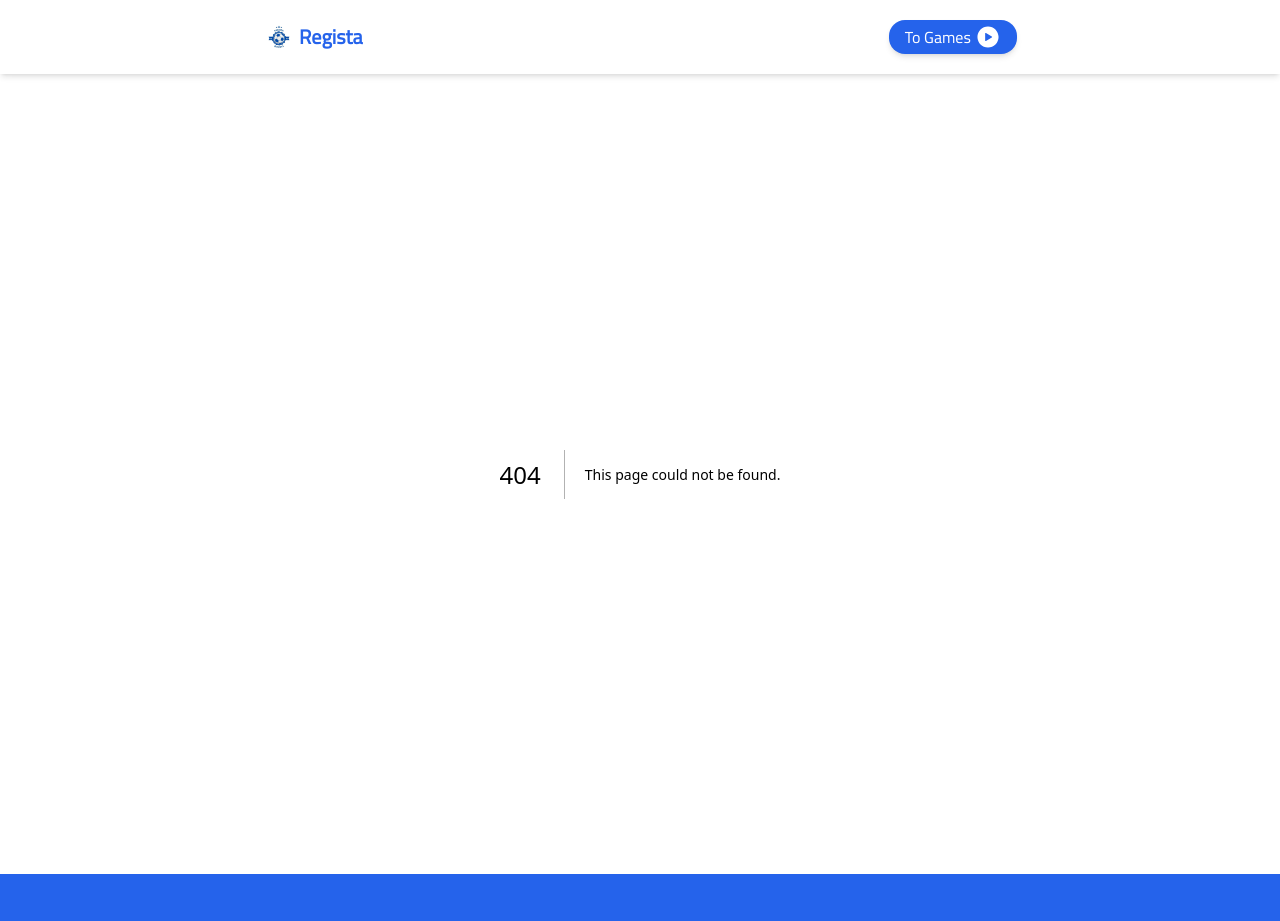
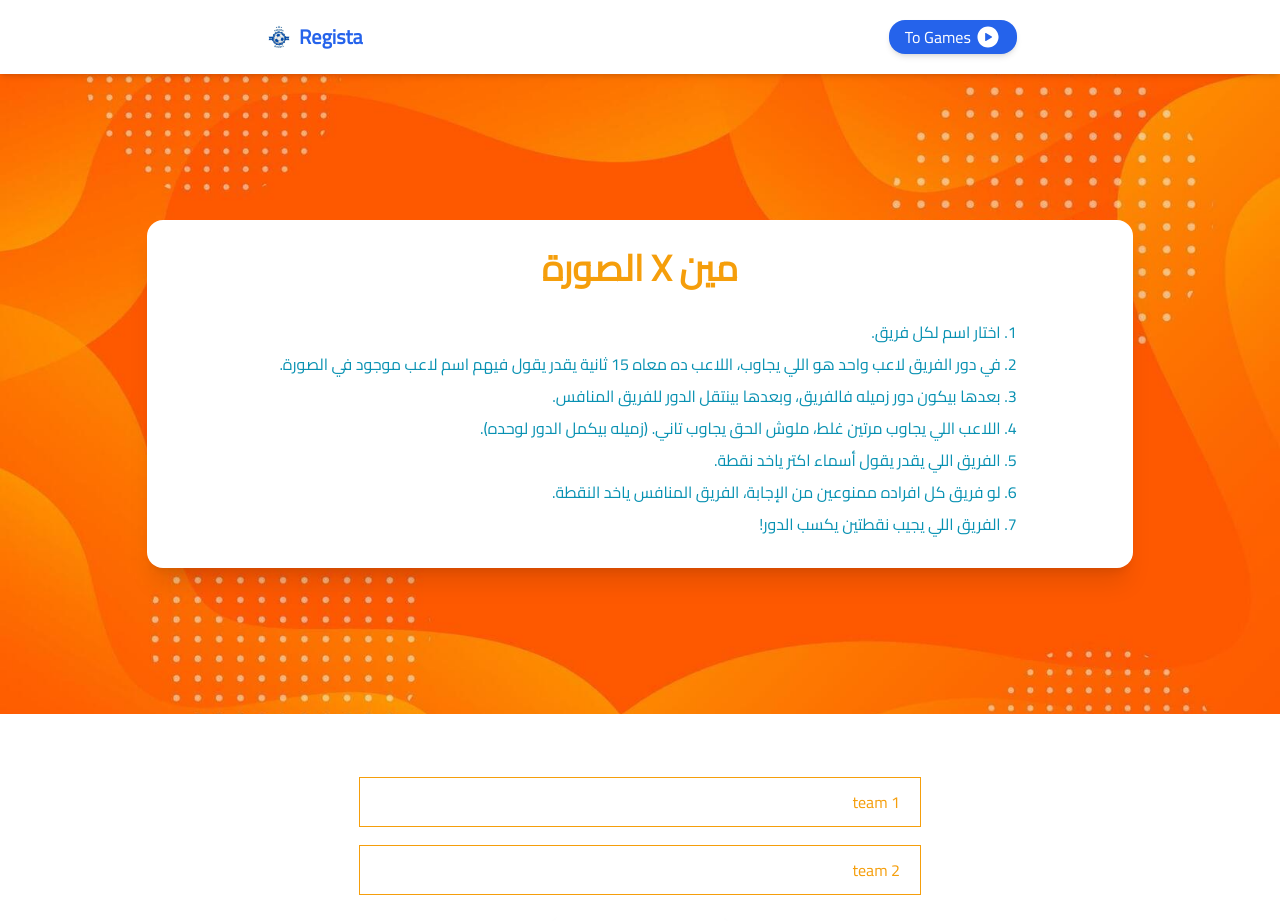
Before and after one commit to JooZef315/Regista-Football-Quizzes, a Next.js app: page /squads/info in a window 1280 px wide. Before the commit this address had no page. Shown: the top 921 px of the page. Built offline with nearby package versions, Linux system fonts and the light colour scheme.

Commit message:
feature(squads): init new game

```diff
--- /dev/null
+++ b/src/app/squads/info/page.tsx
@@ -0,0 +1,41 @@
+import Info from "@/components/info";
+import TeamsForm from "@/components/teamsForm";
+
+export default function SquadInfo() {
+  const data = {
+    title: "مين X الصورة",
+    list: (
+      <>
+        <li>اختار اسم لكل فريق.</li>
+        <li>
+          في دور الفريق لاعب واحد هو اللي يجاوب، اللاعب ده معاه 15 ثانية يقدر
+          يقول فيهم اسم لاعب موجود في الصورة.
+        </li>
+        <li>
+          بعدها بيكون دور زميله فالفريق، وبعدها بينتقل الدور للفريق المنافس.
+        </li>
+        <li>
+          اللاعب اللي يجاوب مرتين غلط، ملوش الحق يجاوب تاني. (زميله بيكمل الدور
+          لوحده).
+        </li>
+        <li>الفريق اللي يقدر يقول أسماء اكتر ياخد نقطة.</li>
+        <li>
+          لو فريق كل افراده ممنوعين من الإجابة، الفريق المنافس ياخد النقطة.
+        </li>
+        <li>الفريق اللي يجيب نقطتين يكسب الدور! </li>
+      </>
+    ),
+  };
+  return (
+    <main className="min-h-[calc(100vh-74px)] w-full flex flex-col items-center gap-4">
+      <Info data={data} />
+      <section className="w-full">
+        <TeamsForm
+          allowSingle={false}
+          link="/squads"
+          currentPath="/squads/info"
+        />
+      </section>
+    </main>
+  );
+}
--- a/src/app/risk/page.tsx
+++ b/src/app/squads/page.tsx
@@ -1,3 +1,3 @@
-export default function Risk() {
-  return <h2 className="p-4 text-center">SOON ... </h2>;
+export default function Squad() {
+  return <h2 className="p-6 text-center">SOON ... </h2>;
 }
--- a/src/components/home/games.tsx
+++ b/src/components/home/games.tsx
@@ -1,6 +1,7 @@
 import { AiOutlineTable } from "react-icons/ai";
 import { MdQuestionMark } from "react-icons/md";
 import { PiPasswordDuotone } from "react-icons/pi";
+import { MdImageSearch } from "react-icons/md";
 import Tabs from "./tabs";
 import { Suspense } from "react";
 import LoadingSpinner from "../UI/loadingSpinner";
@@ -51,6 +52,19 @@ export default function Games() {
       link: "/password/info",
       icon: <PiPasswordDuotone className="w-1/3 h-1/3" />,
     },
+    {
+      label: "مين X الصورة",
+      content: (
+        <p className="font-semibold text-wrap text-start leading-8">
+          في اللعبة هتشوف صورة لفريق، كل فريق مطلوب يقول اسم لاعب موجود في
+          الصورة بالتناوب، بحيث مفيش فرد يجاوب مرتين ورا بعض، واللاعب اللي يجاول
+          <br /> غلط اكتر من مرة يطلع برا، الفريق اللي يقدر يقول اكتر اسامي هو
+          اللي يكسب! الفريق اللي يكسب في صورتين هو اللي يكسب الدور.
+        </p>
+      ),
+      link: "/squads/info",
+      icon: <MdImageSearch className="w-1/3 h-1/3" />,
+    },
   ];
   return (
     <main className="min-h-[calc(100vh-74px)] w-full md:w-4/5 mx-auto flex flex-col justify-center items-center gap-3 p-6">
--- a/src/services/getPasswordName.ts
+++ b/src/services/getPasswordName.ts
@@ -2,7 +2,7 @@
 
 import Password from "@/models/passwordModel";
 import { PasswordCategory } from "@/store/passwordStore";
-import { PasswordsItem, PasswordsList } from "@/types";
+import { PasswordsItem } from "@/types";
 import dbConnect from "@/utils/db";
 import mongoose from "mongoose";
 
```
